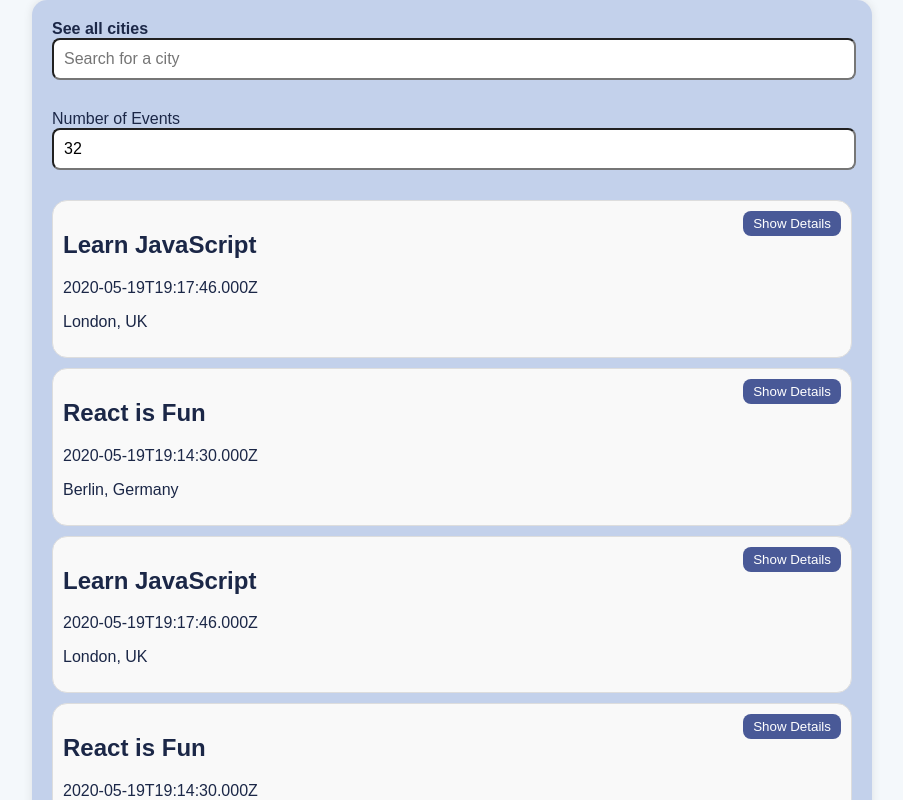
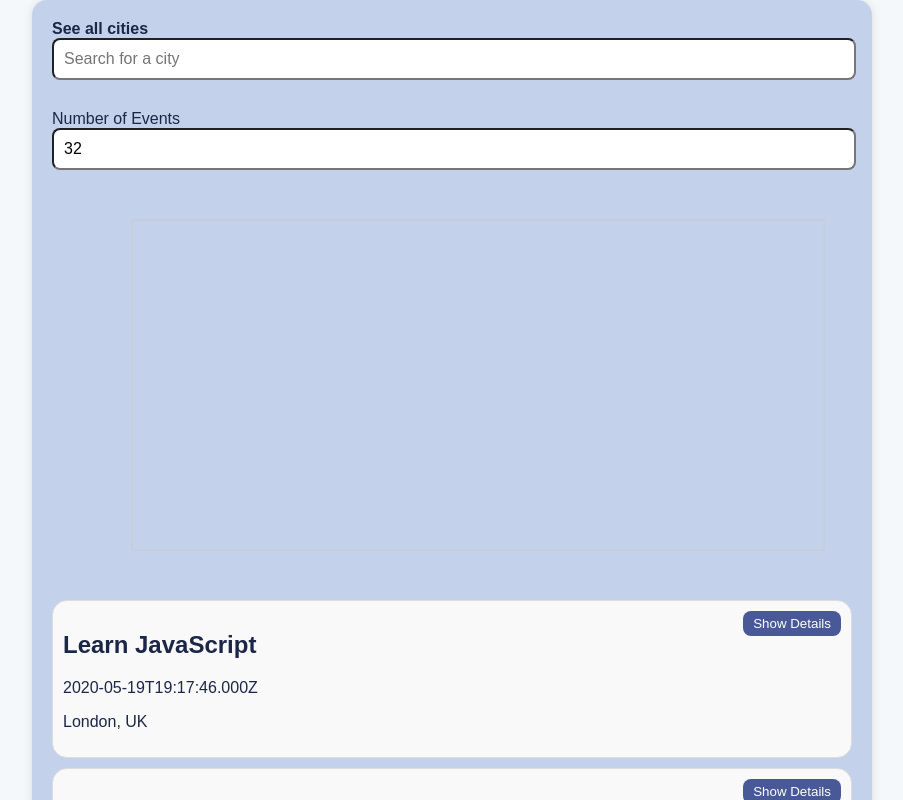
Before and after one commit to alinatelychko/Meet, a React (Create React App) app: page / in a window 1280 px wide. Shown: the top 800 px of the page, without its empty margins (188-1091 px from the left). Built offline with nearby package versions, Linux system fonts and the light colour scheme; what atatus-spa would draw is missing.

Commit message:
4.10 chart

```diff
--- a/package.json
+++ b/package.json
@@ -13,6 +13,7 @@
     "react": "^18.2.0",
     "react-dom": "^18.2.0",
     "react-scripts": "^5.0.1",
+    "recharts": "^2.11.0",
     "uuid": "^9.0.1",
     "web-vitals": "^2.1.4",
     "workbox-background-sync": "^6.6.0",
--- a/src/App.js
+++ b/src/App.js
@@ -5,6 +5,8 @@
 import NumberOfEvents from './components/NumberOfEvents';
 import { extractLocations, getEvents } from './api';
 import { InfoAlert, ErrorAlert, WarningAlert } from './components/Alert';
+import CityEventsChart from './components/CityEventsChart';
+
 
 function App() {
   const [events, setEvents] = useState([]);
@@ -70,6 +72,7 @@
         setErrorAlert={setErrorAlert}
         setWarningAlert={setWarningAlert}
       />
+      <CityEventsChart allLocations={allLocations} events={events} />
       <EventList events={events} />
     </div>
   );
--- /dev/null
+++ b/src/components/CityEventsChart.js
@@ -0,0 +1,47 @@
+import { useState, useEffect } from 'react';
+import {
+  ScatterChart,
+  Scatter,
+  XAxis, YAxis,
+  CartesianGrid,
+  Tooltip,
+  ResponsiveContainer
+} from 'recharts';
+
+const CityEventsChart = ({ allLocations, events }) => {
+  const [data, setData] = useState([]);
+
+  useEffect(() => {
+    setData(getData());
+  }, [`${data}`]);
+
+  const getData = () => {
+    const data = allLocations.map((location) => {
+      const count = events.filter((event) => event.location === location).length
+      const city = location.split(', ')[0]
+      return { city, count };
+    })
+    return data;
+  };
+
+  return (
+    <ResponsiveContainer width="99%" height={400}>
+      <ScatterChart
+        margin={{
+          top: 20,
+          right: 20,
+          bottom: 20,
+          left: 20,
+        }}
+      >
+        <CartesianGrid />
+        <XAxis type="category" dataKey="city" name="City" />
+        <YAxis type="number" dataKey="count" name="Number of events" allowDecimals={false} />
+        <Tooltip cursor={{ strokeDasharray: '3 3' }} />
+        <Scatter name="A school" data={data} fill="#8884d8" />
+      </ScatterChart>
+    </ResponsiveContainer>
+  );
+}
+
+export default CityEventsChart;
```
Also changed, not shown: 1 other file (tests, documents, lock files or other folders).
